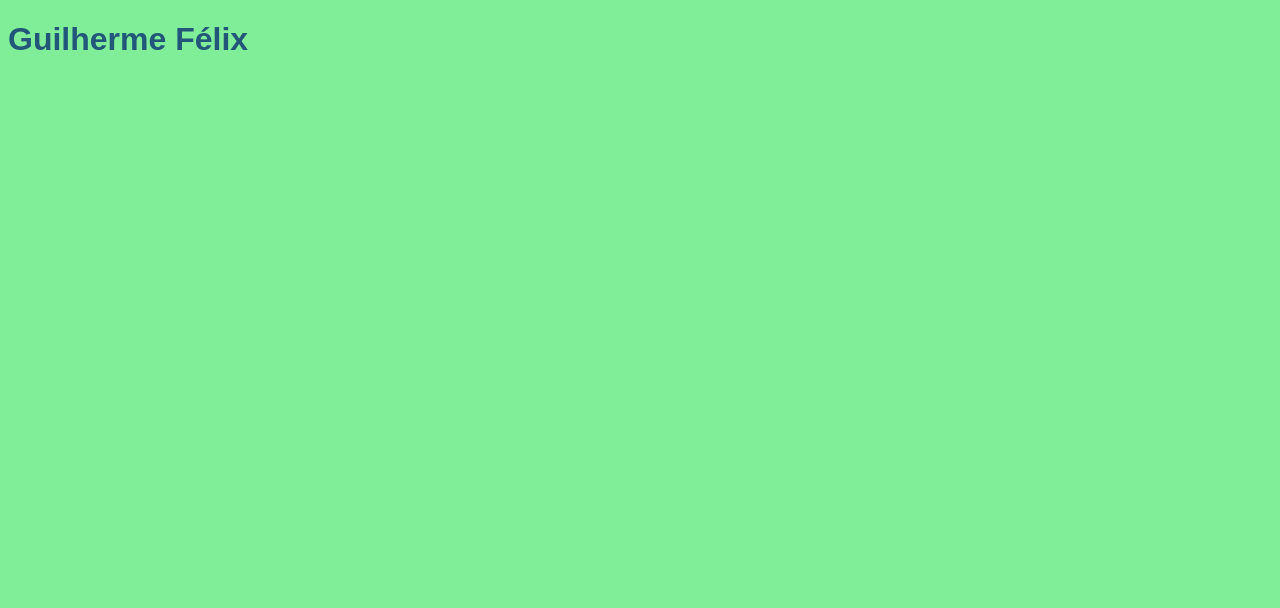
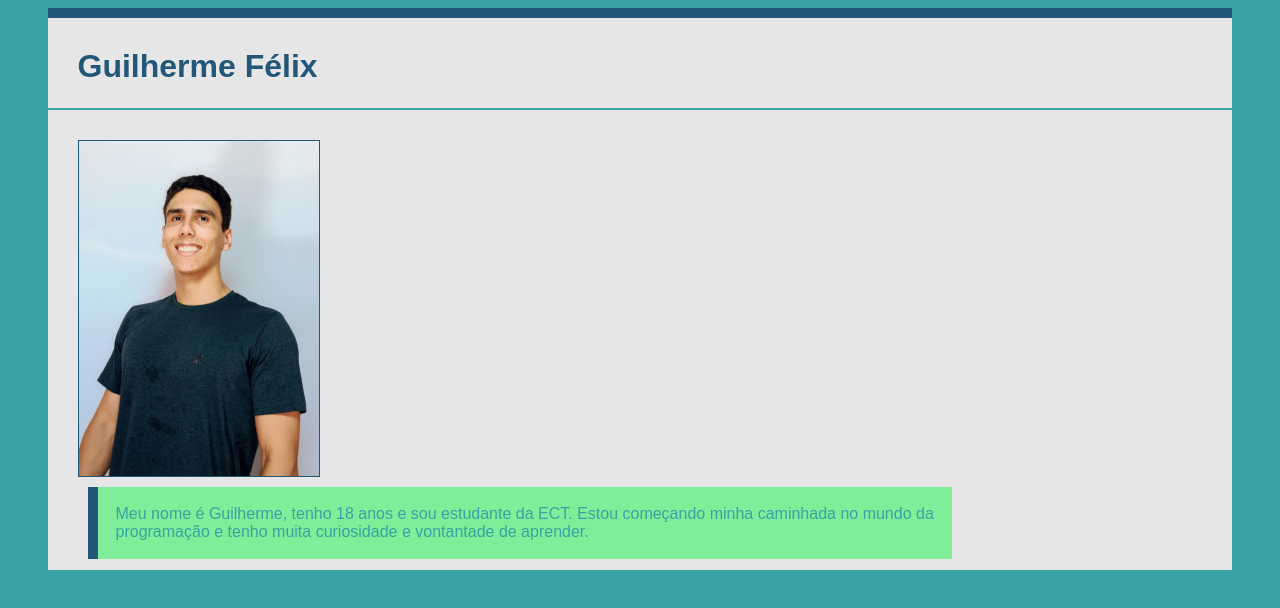
Before and after one commit to guilherme587/guilhermFelix, a plain HTML site: page index.html in a window 1280 px wide. Drawn offline with Linux system fonts and the light colour scheme.

Commit message:
Add files via upload

```diff
--- a/index.html
+++ b/index.html
@@ -8,5 +8,12 @@
 		<link rel="icon" href="ico/icon.png">
 	</head>
 	<body>
-		<h1>Guilherme Félix</h1>
+
+		<h1 id="cabeca">Guilherme Félix</h1>
+		<div id="caixa">
+		<img src="img/eu01.jpg" width="" height="">
+		<p>
+			Meu nome é Guilherme, tenho 18 anos e sou estudante da ECT. Estou começando minha caminhada no mundo da<br> programação e tenho muita curiosidade e vontantade de aprender.
+		</p>
+		</div>
 </html>
--- a/styles.css
+++ b/styles.css
@@ -1,7 +1,37 @@
 body{
 	font-family: Arial, Helvetica, sans-sarif;
-	background-color: #80ED99;
+	background-color: #38A3A5;
 }
 h1{
 	color: #22577A;
 }
+p{
+	color: #38A3A5;
+	background: #80ED99;
+	text-align: justify;
+	margin: 10px;
+	border-left: 10px solid #22577A;
+	padding: 18px;
+}
+#caixa {
+background: rgb(230, 230, 230);
+width: 89%;
+height: 400px;
+margin: auto;
+margin-top: 2px;
+padding: 30px;
+}
+#cabeca{
+border-top: 10px solid #22577A;
+background: rgb(230, 230, 230);
+width: 89%;
+height: 30px;
+margin: auto;
+padding: 30px;
+}
+img, p{
+	float: left;
+}
+img{
+	border: 1px solid #22577A;
+}
```
Also changed, not shown: ico/icon.png (added), img/eu.jpg (added), img/eu01.jpg (added), img/eu1.jpg (added).
